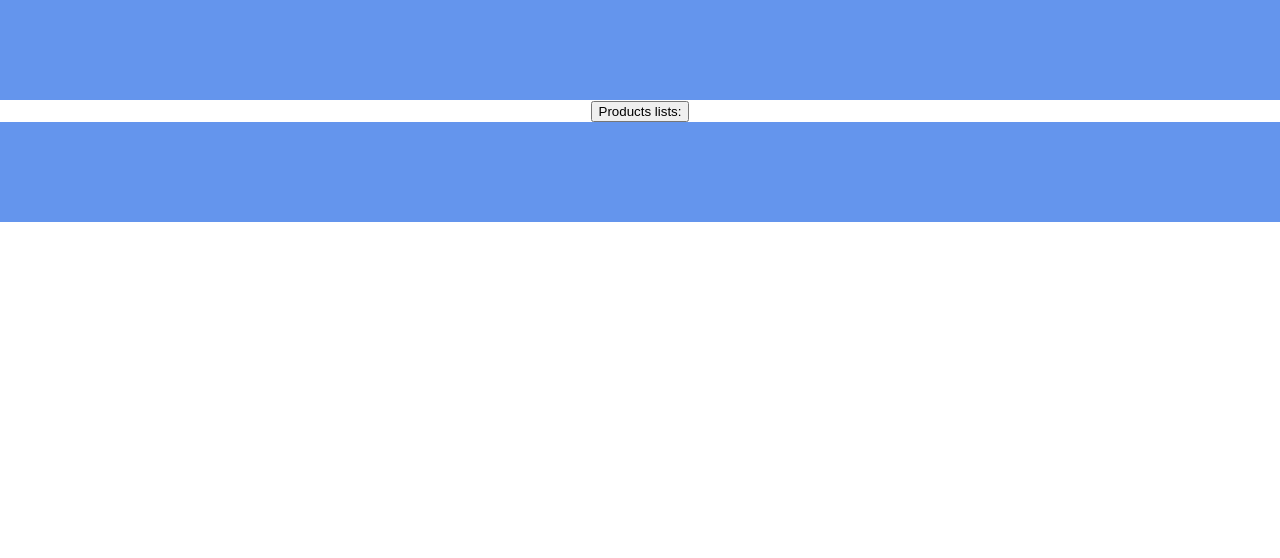
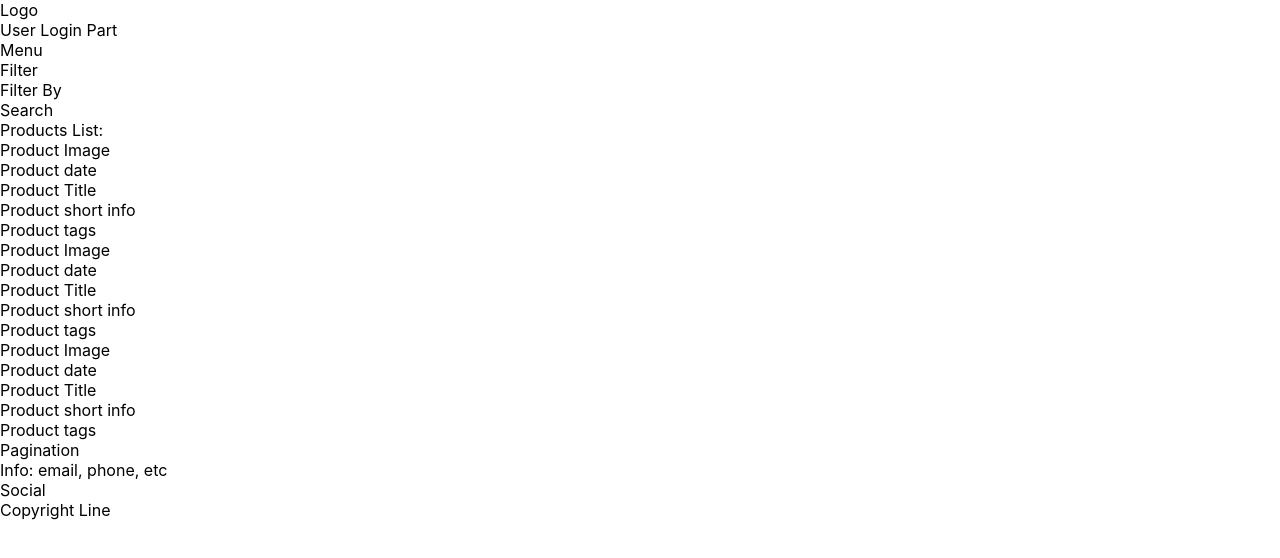
Before and after one commit to VitaliiMelnychukDev/nutrition-react, a React (Create React App) app: page / in a window 1280 px wide. Shown: the top 558 px of the page. Built offline with nearby package versions, Linux system fonts and the light colour scheme.

Commit message:
Start creating site

```diff
--- a/package.json
+++ b/package.json
@@ -4,9 +4,10 @@
   "private": true,
   "dependencies": {
     "node-sass": "^4.11.0",
+    "prop-types": "^15.6.2",
     "react": "^16.7.0",
     "react-dom": "^16.7.0",
-    "react-scripts": "2.1.2"
+    "react-scripts": "^2.1.3"
   },
   "scripts": {
     "start": "react-scripts start",
--- /dev/null
+++ b/src/App.js
@@ -0,0 +1,15 @@
+import React, {Component} from 'react';
+import Layout from './components/Layout/Layout';
+import Products from './containers/Products/Products';
+
+class App extends Component {
+  render() {
+    return (
+      <Layout>
+        <Products />
+      </Layout>
+    );
+  }
+}
+
+export default App;
--- a/src/components/Cockpit/Cockpit.js
+++ /dev/null
@@ -1,9 +0,0 @@
-import React from 'react';
-
-const cockpit = (props) => {
-  return (
-    <button onClick={props.click}>Products lists: </button>
-  );
-};
-
-export default cockpit;
--- /dev/null
+++ b/src/components/Layout/Layout.js
@@ -0,0 +1,21 @@
+import React from 'react';
+
+const layout = (props) => (
+  <>
+    <header>
+      <div>Logo</div>
+      <div>User Login Part</div>
+      <div>Menu</div>
+    </header>
+    <main>
+      {props.children}
+    </main>
+    <footer>
+      <div>Info: email, phone, etc</div>
+      <div>Social</div>
+      <div>Copyright Line</div>
+    </footer>
+  </>
+);
+
+export default layout;
--- a/src/components/Products/Product/Product.js
+++ /dev/null
@@ -1,13 +0,0 @@
-import React from 'react';
-import './Product.scss';
-const product = (props) => {
-  return (
-    <div className="person">
-      <p onClick={props.click}>Product name is {props.name}</p>
-      <p>{props.children}</p>
-      <input type="text" onChange={props.changed} value={props.name} />
-    </div>
-  );
-};
-
-export default product;
--- a/src/components/Products/Product/Product.scss
+++ /dev/null
@@ -1,10 +0,0 @@
-
-$personWidth: 60%;
-
-.person {
-  width: $personWidth;
-  margin: 10px auto;
-  border: 1px solid red;
-  border-radius: 5px;
-  padding: 10px;
-}
--- a/src/components/Products/Products.js
+++ /dev/null
@@ -1,15 +0,0 @@
-import React from 'react';
-import Product from "./Product/Product";
-
-const products = (props) => (
-  props.products.map((product, index) => {
-    return <Product
-      name={product.name}
-      click={() => props.clicked(index)}
-      changed={(event) => props.changed(event, product.id)}
-      key={index}
-    />
-  })
-);
-
-export default products;
--- a/src/containers/App.js
+++ /dev/null
@@ -1,74 +0,0 @@
-import React, {Component} from 'react';
-import './App.css';
-import Products from '../components/Products/Products';
-import Cockpit from '../components/Cockpit/Cockpit';
-
-class App extends Component {
-  state = {
-    products: [
-      {id: 1, name: 'Cabbage'},
-      {id: 2, name: 'Potato'},
-      {id: 3, name: 'Pepper'},
-    ],
-    showProducts: false
-  };
-
-  nameChangedHandler = (event, id) => {
-    console.log(id);
-    const productIndex = this.state.products.findIndex((product) => {
-      return product.id === id;
-    });
-
-    const product = {...this.state.products[productIndex]};
-    product.name = event.target.value;
-    const products = [...this.state.products];
-    products[productIndex] = product;
-
-    this.setState({
-      products: products
-    });
-  };
-
-  deleteProductHandler = (index) => {
-    const products = [...this.state.products];
-    products.splice(index, 1);
-
-    this.setState({products: products});
-  };
-
-  toggleProductsHandler = () => {
-    const show = this.state.showProducts;
-
-    this.setState({
-      showProducts: !show
-    });
-  };
-
-  render() {
-    let products = null;
-    if (this.state.showProducts) {
-      products = (
-        <div>
-          <Products
-            products={this.state.products}
-            clicked={this.deleteProductHandler}
-            changed={this.nameChangedHandler}
-          />
-        </div>
-      );
-    }
-
-    return (
-      <div className="App">
-        <header className="App-header">
-        </header>
-        <Cockpit click={this.toggleProductsHandler}/>
-        {products}
-        <footer className="App-footer">
-        </footer>
-      </div>
-    );
-  }
-}
-
-export default App;
--- /dev/null
+++ b/src/containers/Products/Products.js
@@ -0,0 +1,39 @@
+import React from 'react';
+
+class Products extends React.Component {
+  render() {
+    return (
+      <div>
+        <div>Filter</div>
+        <div>Filter By</div>
+        <div>Search</div>
+        <div>Products List:
+          <div>
+            <div>Product Image</div>
+            <div>Product date</div>
+            <div>Product Title</div>
+            <div>Product short info</div>
+            <div>Product tags</div>
+          </div>
+          <div>
+            <div>Product Image</div>
+            <div>Product date</div>
+            <div>Product Title</div>
+            <div>Product short info</div>
+            <div>Product tags</div>
+          </div>
+          <div>
+            <div>Product Image</div>
+            <div>Product date</div>
+            <div>Product Title</div>
+            <div>Product short info</div>
+            <div>Product tags</div>
+          </div>
+        </div>
+        <div>Pagination</div>
+      </div>
+    );
+  }
+}
+
+export default Products;
--- a/src/index.js
+++ b/src/index.js
@@ -1,7 +1,7 @@
 import React from 'react';
 import ReactDOM from 'react-dom';
 import './index.css';
-import App from './containers/App';
+import App from './App';
 import * as serviceWorker from './serviceWorker';
 
 ReactDOM.render(<App />, document.getElementById('root'));
```
Also changed, not shown: src/components/Products/Product/Product.css (deleted, +0 -7 lines), src/App.css (renamed from src/containers/App.css), 2 other files (tests, documents, lock files or other folders).
